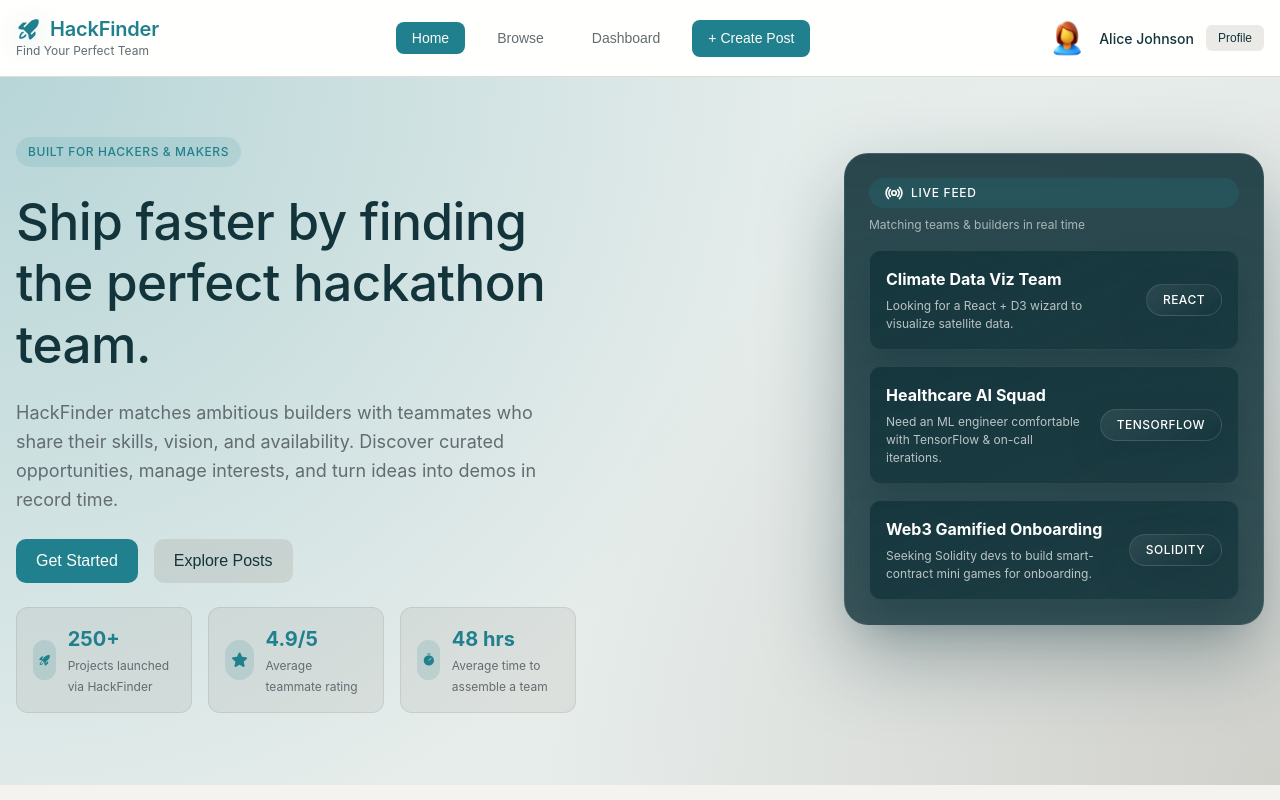
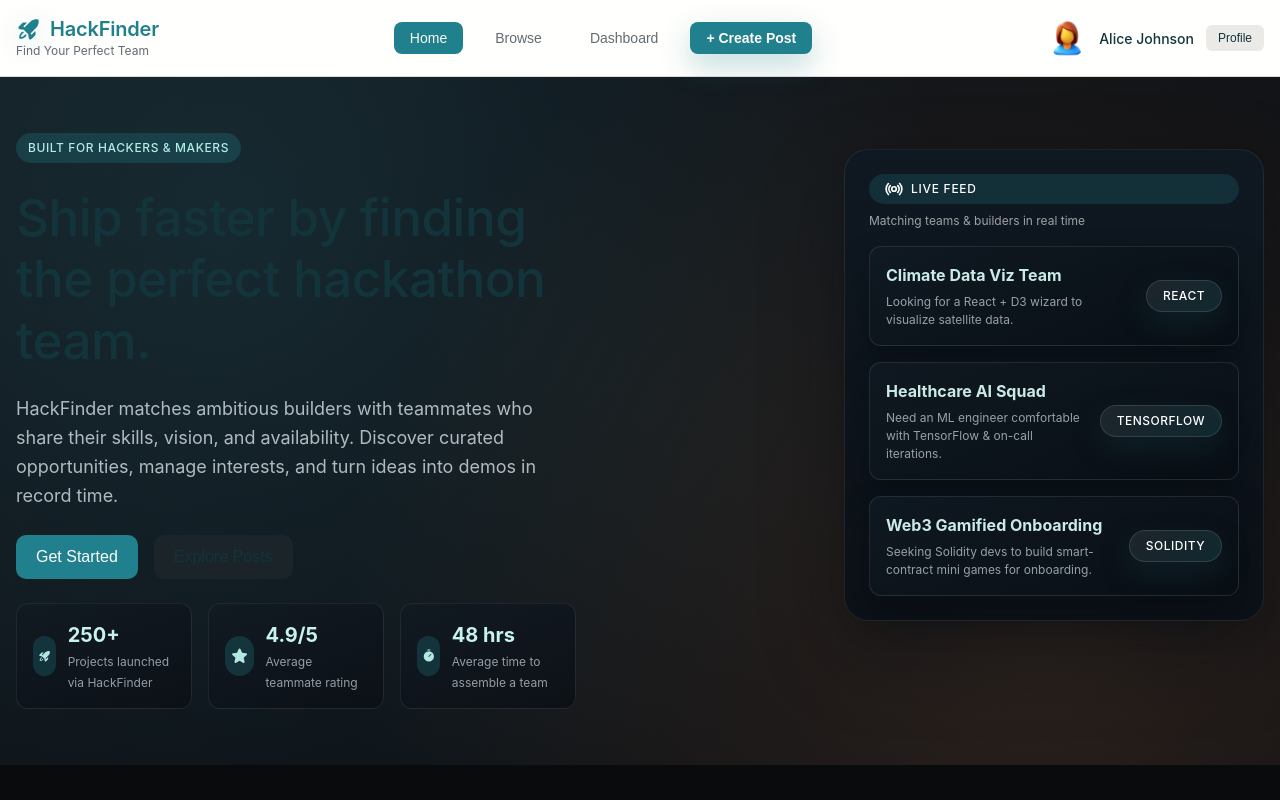
Before and after one commit to DeepanshuSagore/HackFinder, a React (Vite) app: page / in a window 1280 px wide. Shown: the top 800 px of the page. Built offline with nearby package versions, Linux system fonts and the light colour scheme; a web font is replaced by a local one.

Commit message:
Add initial CSS styles and variables for theming and layout

```diff
--- a/src/components/Header.jsx
+++ b/src/components/Header.jsx
@@ -31,7 +31,7 @@ function Header({ currentView, onViewChange, onCreatePost, onShowProfile, curren
                 {item.label}
               </button>
             ))}
-            <button type="button" className="btn btn--primary" onClick={onCreatePost}>
+            <button type="button" className="nav-btn nav-btn--cta" onClick={onCreatePost}>
               + Create Post
             </button>
           </nav>
--- a/style.css
+++ b/style.css
@@ -303,7 +303,7 @@ html {
   font-family: var(--font-family-base);
   line-height: var(--line-height-normal);
   color: var(--color-text);
-  background-color: var(--color-background);
+  background-color: #05070b;
   -webkit-font-smoothing: antialiased;
   box-sizing: border-box;
 }
@@ -311,6 +311,27 @@ html {
 body {
   margin: 0;
   padding: 0;
+  background-color: #05070b;
+  color: var(--color-white);
+}
+
+main,
+section,
+article,
+div,
+p,
+span,
+label,
+input,
+select,
+textarea,
+button,
+li,
+dt,
+dd,
+th,
+td {
+  color: inherit;
 }
 
 *,
@@ -476,9 +497,9 @@ pre code {
   padding: var(--space-8) var(--space-12);
   font-size: var(--font-size-md);
   line-height: 1.5;
-  color: var(--color-text);
-  background-color: var(--color-surface);
-  border: 1px solid var(--color-border);
+  color: rgba(225, 234, 240, 0.9);
+  background-color: rgba(20, 28, 36, 0.94);
+  border: 1px solid rgba(255, 255, 255, 0.08);
   border-radius: var(--radius-base);
   transition: border-color var(--duration-fast) var(--ease-standard),
     box-shadow var(--duration-fast) var(--ease-standard);
@@ -494,7 +515,7 @@ select.form-control {
   -webkit-appearance: none;
   -moz-appearance: none;
   appearance: none;
-  background-image: var(--select-caret-light);
+  background-image: var(--select-caret-dark);
   background-repeat: no-repeat;
   background-position: right var(--space-12) center;
   background-size: 16px;
@@ -518,8 +539,9 @@ select.form-control {
 }
 
 .form-control:focus {
-  border-color: var(--color-primary);
+  border-color: rgba(var(--color-teal-500-rgb), 0.5);
   outline: var(--focus-outline);
+  box-shadow: 0 0 0 4px rgba(var(--color-teal-500-rgb), 0.15);
 }
 
 .form-label {
@@ -527,6 +549,7 @@ select.form-control {
   margin-bottom: var(--space-8);
   font-weight: var(--font-weight-medium);
   font-size: var(--font-size-sm);
+  color: rgba(223, 232, 237, 0.78);
 }
 
 .form-group {
@@ -809,6 +832,24 @@ select.form-control {
   color: var(--color-btn-primary-text);
 }
 
+.nav-btn--cta {
+  background: linear-gradient(135deg, rgba(var(--color-teal-500-rgb), 0.12), rgba(var(--color-teal-500-rgb), 0.08)),
+    var(--color-teal-500);
+  color: var(--color-btn-primary-text);
+  box-shadow: 0 12px 30px rgba(var(--color-teal-500-rgb), 0.28);
+  font-weight: var(--font-weight-semibold);
+}
+
+.nav-btn--cta:hover {
+  background: linear-gradient(135deg, rgba(var(--color-teal-500-rgb), 0.18), rgba(var(--color-teal-500-rgb), 0.12)),
+    var(--color-primary-hover);
+}
+
+.nav-btn--cta:active {
+  background: linear-gradient(135deg, rgba(var(--color-teal-500-rgb), 0.22), rgba(var(--color-teal-500-rgb), 0.14)),
+    var(--color-primary-active);
+}
+
 .user-menu {
   display: flex;
   align-items: center;
@@ -853,8 +894,8 @@ select.form-control {
 
 .landing__hero {
   position: relative;
-  background: linear-gradient(135deg, rgba(var(--color-teal-500-rgb), 0.12), rgba(19, 52, 59, 0.08));
-  padding: 60px 0 72px;
+  background: linear-gradient(135deg, rgba(18, 24, 30, 0.97), rgba(9, 12, 17, 0.88));
+  padding: 56px 0 56px;
   overflow: hidden;
 }
 
@@ -862,8 +903,9 @@ select.form-control {
   content: '';
   position: absolute;
   inset: 0;
-  background: radial-gradient(circle at top left, rgba(var(--color-teal-500-rgb), 0.22), transparent 55%),
-    radial-gradient(circle at bottom right, rgba(var(--color-brown-600-rgb), 0.18), transparent 50%);
+  background:
+    radial-gradient(circle at 18% 20%, rgba(58, 148, 163, 0.16), transparent 60%),
+    radial-gradient(circle at 82% 78%, rgba(196, 126, 75, 0.18), transparent 60%);
   pointer-events: none;
 }
 
@@ -888,15 +930,15 @@ select.form-control {
 
 .landing__copy > p {
   font-size: var(--font-size-xl);
-  color: var(--color-text-secondary);
+  color: rgba(221, 230, 236, 0.78);
   line-height: 1.6;
   margin: 0;
 }
 
 .landing__badge {
   align-self: flex-start;
-  background: rgba(var(--color-teal-500-rgb), 0.12);
-  color: var(--color-primary);
+  background: rgba(var(--color-teal-500-rgb), 0.28);
+  color: rgba(194, 255, 249, 0.9);
   padding: var(--space-6) var(--space-12);
   border-radius: var(--radius-full);
   font-size: var(--font-size-sm);
@@ -918,8 +960,8 @@ select.form-control {
 }
 
 .landing__meta-item {
-  background: rgba(var(--color-brown-600-rgb), 0.08);
-  border: 1px solid rgba(var(--color-brown-600-rgb), 0.12);
+  background: linear-gradient(160deg, rgba(18, 26, 34, 0.92), rgba(12, 16, 22, 0.88));
+  border: 1px solid rgba(255, 255, 255, 0.08);
   border-radius: var(--radius-lg);
   padding: var(--space-16);
   display: flex;
@@ -934,8 +976,8 @@ select.form-control {
   width: 40px;
   height: 40px;
   border-radius: var(--radius-full);
-  background: rgba(var(--color-teal-500-rgb), 0.15);
-  color: var(--color-primary);
+  background: rgba(var(--color-teal-500-rgb), 0.28);
+  color: rgba(193, 246, 241, 0.92);
 }
 
 .landing__meta-icon svg {
@@ -946,11 +988,11 @@ select.form-control {
 .landing__meta-item strong {
   display: block;
   font-size: var(--font-size-2xl);
-  color: var(--color-primary);
+  color: rgba(209, 255, 248, 0.95);
 }
 
 .landing__meta-item span {
-  color: var(--color-text-secondary);
+  color: rgba(211, 223, 229, 0.68);
   font-size: var(--font-size-sm);
 }
 
@@ -958,12 +1000,12 @@ select.form-control {
   position: relative;
   background: linear-gradient(
     180deg,
-    rgba(var(--color-slate-900-rgb), 0.9),
-    rgba(var(--color-slate-900-rgb), 0.82)
+    rgba(15, 25, 34, 0.95),
+    rgba(10, 16, 24, 0.88)
   );
   border-radius: 24px;
   border: 1px solid rgba(255, 255, 255, 0.08);
-  box-shadow: 0 32px 80px rgba(var(--color-slate-900-rgb), 0.35);
+  box-shadow: 0 32px 80px rgba(5, 12, 19, 0.4);
   padding: var(--space-24);
   display: flex;
   flex-direction: column;
@@ -1023,23 +1065,23 @@ select.form-control {
   gap: var(--space-16);
   padding: var(--space-16);
   border-radius: var(--radius-lg);
-  border: 1px solid rgba(255, 255, 255, 0.08);
+  border: 1px solid rgba(255, 255, 255, 0.1);
   background: linear-gradient(
     155deg,
-    rgba(var(--color-slate-900-rgb), 0.88),
-    rgba(var(--color-slate-900-rgb), 0.7)
+    rgba(16, 26, 34, 0.9),
+    rgba(9, 14, 20, 0.84)
   );
-  box-shadow: 0 20px 35px rgba(var(--color-slate-900-rgb), 0.35);
-  color: var(--color-white);
+  box-shadow: 0 20px 35px rgba(5, 10, 15, 0.45);
+  color: rgba(237, 247, 255, 0.92);
 }
 
 .landing__preview-list li strong {
-  color: var(--color-white);
+  color: rgba(215, 248, 242, 0.94);
   font-size: var(--font-size-lg);
 }
 
 .landing__preview-list li p {
-  color: rgba(255, 255, 255, 0.7);
+  color: rgba(207, 220, 231, 0.7);
   margin: var(--space-6) 0 0 0;
   font-size: var(--font-size-sm);
 }
@@ -1066,7 +1108,7 @@ select.form-control {
 }
 
 .landing__section {
-  padding: 96px 0;
+  padding: 72px 0;
   background: var(--color-surface);
 }
 
@@ -1146,8 +1188,9 @@ select.form-control {
 }
 
 .landing__cta {
-  background: linear-gradient(135deg, rgba(var(--color-teal-500-rgb), 0.12), rgba(var(--color-brown-600-rgb), 0.12));
+  background: linear-gradient(135deg, rgba(16, 26, 34, 0.92), rgba(9, 14, 21, 0.88));
   padding: 72px 0;
+  border-top: 1px solid rgba(255, 255, 255, 0.06);
 }
 
 .landing__cta-content {
@@ -1159,7 +1202,7 @@ select.form-control {
 
 .landing__cta-content p {
   margin: 0;
-  color: var(--color-text-secondary);
+  color: rgba(211, 224, 229, 0.72);
   font-size: var(--font-size-lg);
 }
 
@@ -1191,7 +1234,7 @@ select.form-control {
 
 @media (max-width: 720px) {
   .landing__hero {
-    padding: 44px 0 56px;
+    padding: 40px 0 44px;
   }
 
   .landing__meta {
@@ -1204,7 +1247,7 @@ select.form-control {
   }
 
   .landing__section {
-    padding: 72px 0;
+    padding: 56px 0;
   }
 }
 
@@ -1227,13 +1270,14 @@ select.form-control {
 
 /* Filters Sidebar */
 .filters-sidebar {
-  background-color: var(--color-surface);
+  background: linear-gradient(155deg, rgba(18, 24, 31, 0.92), rgba(12, 16, 22, 0.9));
   border-radius: var(--radius-lg);
-  border: 1px solid var(--color-card-border);
+  border: 1px solid rgba(255, 255, 255, 0.06);
   padding: var(--space-24);
   height: fit-content;
   position: sticky;
   top: 120px;
+  box-shadow: 0 22px 48px rgba(5, 9, 14, 0.35);
 }
 
 .filter-section__title {
@@ -1241,7 +1285,7 @@ select.form-control {
   align-items: center;
   gap: var(--space-8);
   margin-bottom: var(--space-20);
-  color: var(--color-text);
+  color: rgba(226, 236, 242, 0.9);
 }
 
 .filter-group {
@@ -1251,6 +1295,11 @@ select.form-control {
 /* Posts Feed */
 .posts-feed {
   min-height: 600px;
+  background: linear-gradient(155deg, rgba(18, 26, 34, 0.92), rgba(11, 15, 21, 0.88));
+  border: 1px solid rgba(255, 255, 255, 0.06);
+  border-radius: var(--radius-lg);
+  padding: var(--space-24);
+  box-shadow: 0 24px 48px rgba(5, 9, 14, 0.32);
 }
 
 .feed-header {
@@ -1259,11 +1308,11 @@ select.form-control {
 
 .feed-header h2 {
   margin-bottom: var(--space-8);
-  color: var(--color-text);
+  color: rgba(235, 244, 249, 0.94);
 }
 
 .feed-subtitle {
-  color: var(--color-text-secondary);
+  color: rgba(207, 220, 229, 0.68);
   font-size: var(--font-size-lg);
 }
 
@@ -1274,9 +1323,9 @@ select.form-control {
 
 /* Post Cards */
 .post-card {
-  background-color: var(--color-surface);
+  background: linear-gradient(150deg, rgba(20, 28, 36, 0.92), rgba(12, 16, 22, 0.9));
   border-radius: var(--radius-lg);
-  border: 1px solid var(--color-card-border);
+  border: 1px solid rgba(255, 255, 255, 0.08);
   padding: var(--space-24);
   transition: all var(--duration-normal) var(--ease-standard);
   cursor: pointer;
@@ -1285,7 +1334,7 @@ select.form-control {
 
 .post-card:hover {
   transform: translateY(-2px);
-  box-shadow: var(--shadow-lg);
+  box-shadow: 0 18px 36px rgba(5, 9, 14, 0.4);
 }
 
 .post-header {
@@ -1310,13 +1359,13 @@ select.form-control {
 .post-title {
   font-size: var(--font-size-lg);
   font-weight: var(--font-weight-semibold);
-  color: var(--color-text);
+  color: rgba(235, 242, 247, 0.96);
   margin: 0 0 var(--space-4) 0;
   line-height: var(--line-height-tight);
 }
 
 .post-author {
-  color: var(--color-text-secondary);
+  color: rgba(202, 216, 222, 0.75);
   font-size: var(--font-size-sm);
   margin: 0;
 }
@@ -1334,17 +1383,17 @@ select.form-control {
 }
 
 .post-type-badge--team {
-  background-color: var(--color-bg-1);
-  color: var(--color-primary);
+  background: rgba(var(--color-teal-500-rgb), 0.28);
+  color: rgba(209, 247, 240, 0.95);
 }
 
 .post-type-badge--individual {
-  background-color: var(--color-bg-2);
-  color: var(--color-warning);
+  background: rgba(var(--color-orange-500-rgb), 0.28);
+  color: rgba(255, 227, 199, 0.92);
 }
 
 .post-description {
-  color: var(--color-text);
+  color: rgba(219, 229, 235, 0.85);
   line-height: var(--line-height-normal);
   margin-bottom: var(--space-16);
   display: -webkit-box;
@@ -1365,7 +1414,7 @@ select.form-control {
   display: flex;
   align-items: center;
   gap: var(--space-8);
-  color: var(--color-text-secondary);
+  color: rgba(203, 215, 222, 0.72);
   font-size: var(--font-size-sm);
 }
 
@@ -1430,10 +1479,11 @@ select.form-control {
 
 .dashboard-header h2 {
   margin-bottom: var(--space-8);
+  color: rgba(235, 242, 248, 0.96);
 }
 
 .dashboard-header p {
-  color: var(--color-text-secondary);
+  color: rgba(205, 217, 225, 0.7);
   font-size: var(--font-size-lg);
 }
 
@@ -1444,10 +1494,10 @@ select.form-control {
 }
 
 .dashboard-card {
-  background-color: var(--color-surface);
+  background: linear-gradient(152deg, rgba(19, 26, 34, 0.9), rgba(12, 17, 24, 0.88));
   border-radius: var(--radius-lg);
-  border: 1px solid var(--color-card-border);
-  box-shadow: var(--shadow-sm);
+  border: 1px solid rgba(255, 255, 255, 0.07);
+  box-shadow: 0 24px 46px rgba(5, 9, 14, 0.32);
   min-height: 300px;
 }
 
@@ -1456,12 +1506,12 @@ select.form-control {
   align-items: center;
   justify-content: space-between;
   padding: var(--space-20);
-  border-bottom: 1px solid var(--color-card-border-inner);
+  border-bottom: 1px solid rgba(255, 255, 255, 0.06);
 }
 
 .dashboard-card .card__header h3 {
   margin: 0;
-  color: var(--color-text);
+  color: rgba(231, 239, 246, 0.95);
 }
 
 .dashboard-card .card__body {
@@ -1473,8 +1523,9 @@ select.form-control {
 .dashboard-item {
   padding: var(--space-16);
   border-radius: var(--radius-base);
-  border: 1px solid var(--color-border);
+  border: 1px solid rgba(255, 255, 255, 0.08);
   margin-bottom: var(--space-12);
+  background: rgba(19, 27, 35, 0.72);
 }
 
 .dashboard-item:last-child {
@@ -1484,12 +1535,12 @@ select.form-control {
 .dashboard-item h4 {
   margin: 0 0 var(--space-8) 0;
   font-size: var(--font-size-base);
-  color: var(--color-text);
+  color: rgba(228, 236, 242, 0.92);
 }
 
 .dashboard-item p {
   margin: 0 0 var(--space-8) 0;
-  color: var(--color-text-secondary);
+  color: rgba(204, 217, 226, 0.7);
   font-size: var(--font-size-sm);
 }
 
```
Also changed, not shown: 5 other files (tests, documents, lock files or other folders).
